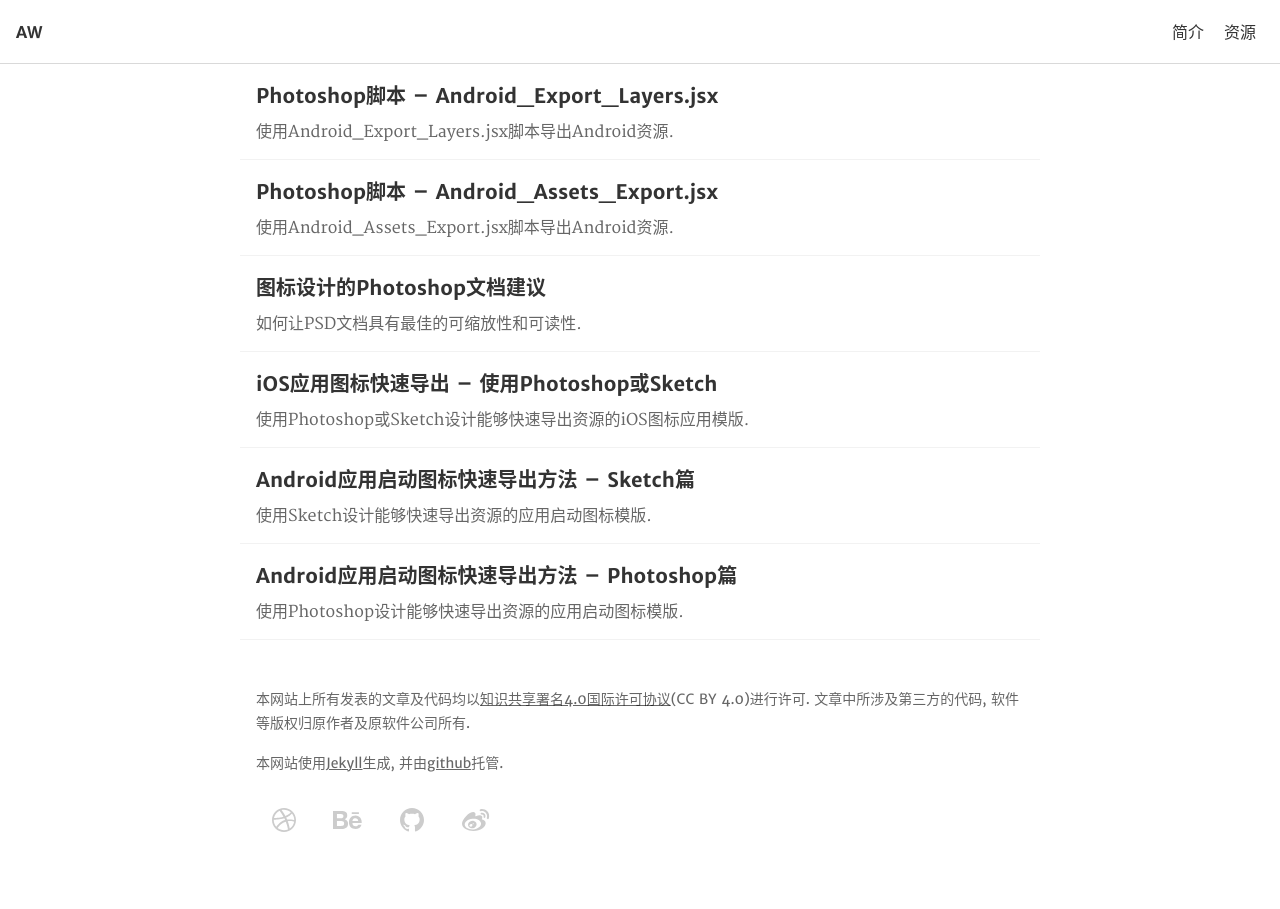
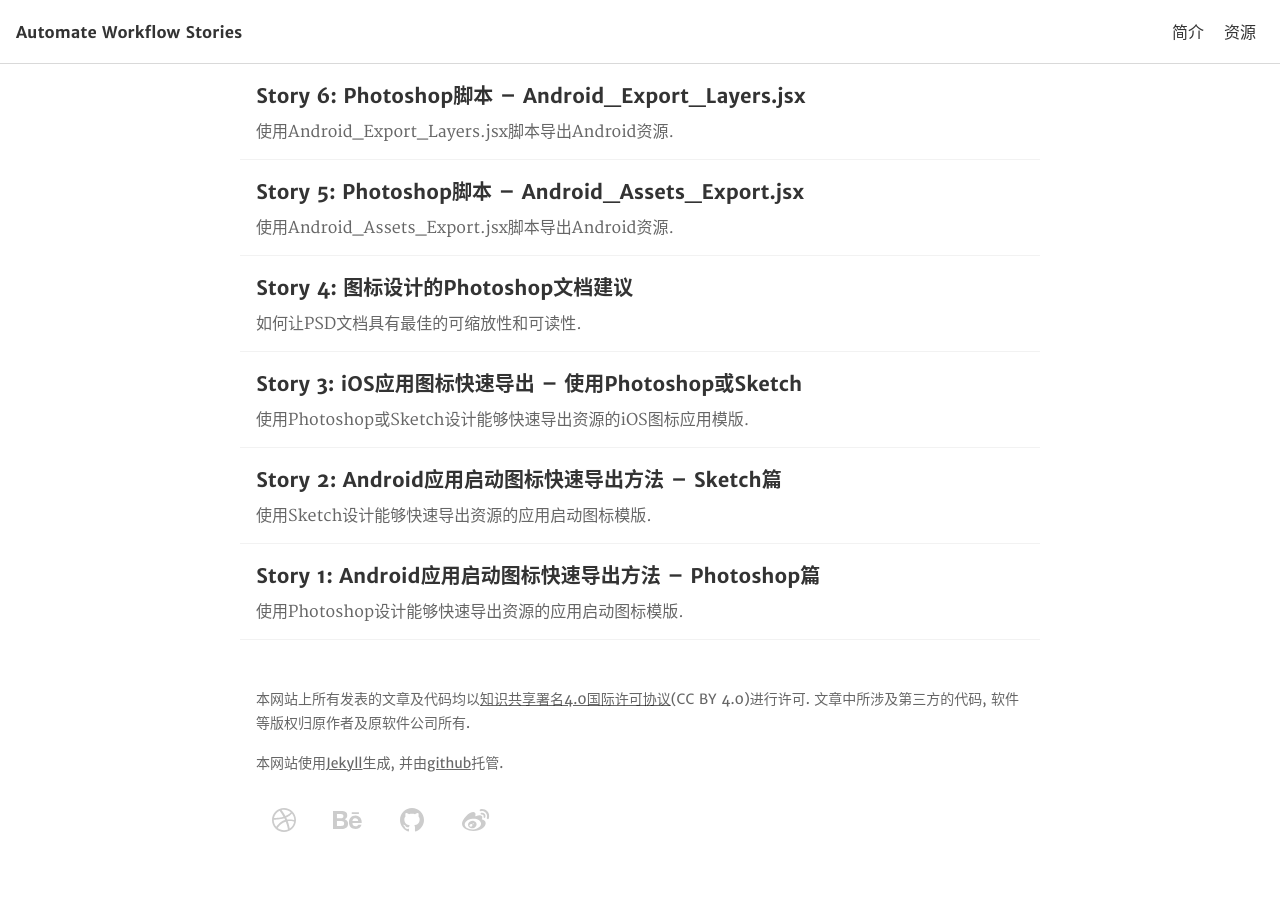
Before and after one commit to Ashung/ashung.github.io, a Jekyll site: the page built from index.html, in a window 1280 px wide. Built offline with Jekyll 4.4.1, drawn with Linux system fonts in a browser that asks for light colours; the list of posts is cut into pages by our own code.

Commit message:
site name

```diff
--- a/_config.yml
+++ b/_config.yml
@@ -1,5 +1,5 @@
-title: AW
-subtitle: AutomateWorkflow
+title: Automate Workflow Stories
+subtitle: Automate Workflow Stories
 author: Ashung Hung
 email: ashung.hung@gmail.com
 description: Automate Workflow for UI Design, UI设计自动化工作流程
@@ -10,7 +10,7 @@
 exclude: ["README.md"]
 lang: zh_CN
 timezone: Asia/shanghai
-paginate: 8
+paginate: 10
 paginate_path: "/stories/page:num/"
 markdown: kramdown
 kramdown:
--- a/_layouts/post.html
+++ b/_layouts/post.html
@@ -33,6 +33,7 @@
                 {{ content }}
                 {% endunless %}
             </div>
+            {% if page.date %}
             <ul class="post-related">
                 {% if page.next %}
                 <li>新篇: <a class="post-newer" href="{{ page.next.url }}">{{ page.next.title }}</a></li>
@@ -41,6 +42,7 @@
                 <li>旧作: <a class="post-older" href="{{ page.previous.url }}">{{ page.previous.title }}</a></li>
                 {% endif %}
             </ul>
+            {% endif %}
         </div>
     </article>
     {% assign commentId = page.id | replace:  '/', '-' | remove_first: '-' %}
--- a/index.html
+++ b/index.html
@@ -10,6 +10,7 @@
     {% assign loopIndex1 = forloop.index | plus: base %}
     <li class="post-entry" id="story-{{ total | minus: loopIndex1 }}">
         <h3 class="post-title">
+            Story {{ total | minus: loopIndex1 }}:
             <a class="post-link" href="{{ post.url }}"><!--{% if post.category %}[{{ post.category }}]{% endif%} -->{{ post.title }}</a>
         </h3>
         <p class="post-excerpt">{{ post.excerpt | strip_html | strip_newlines | truncate: 160 }}</p>
```
